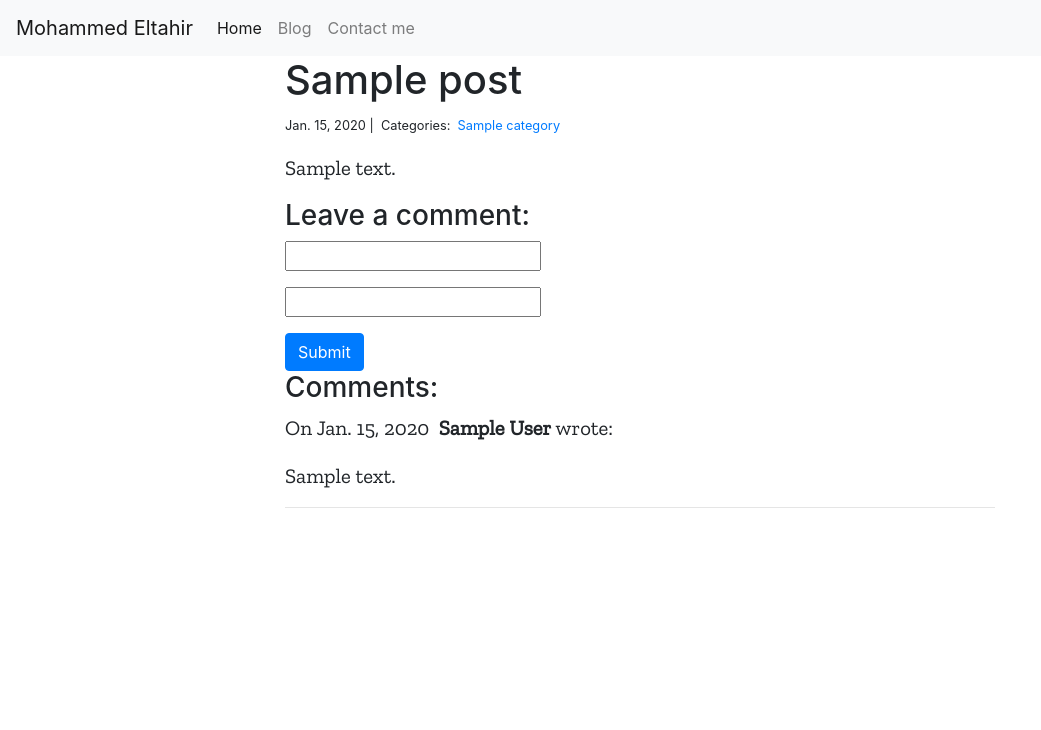
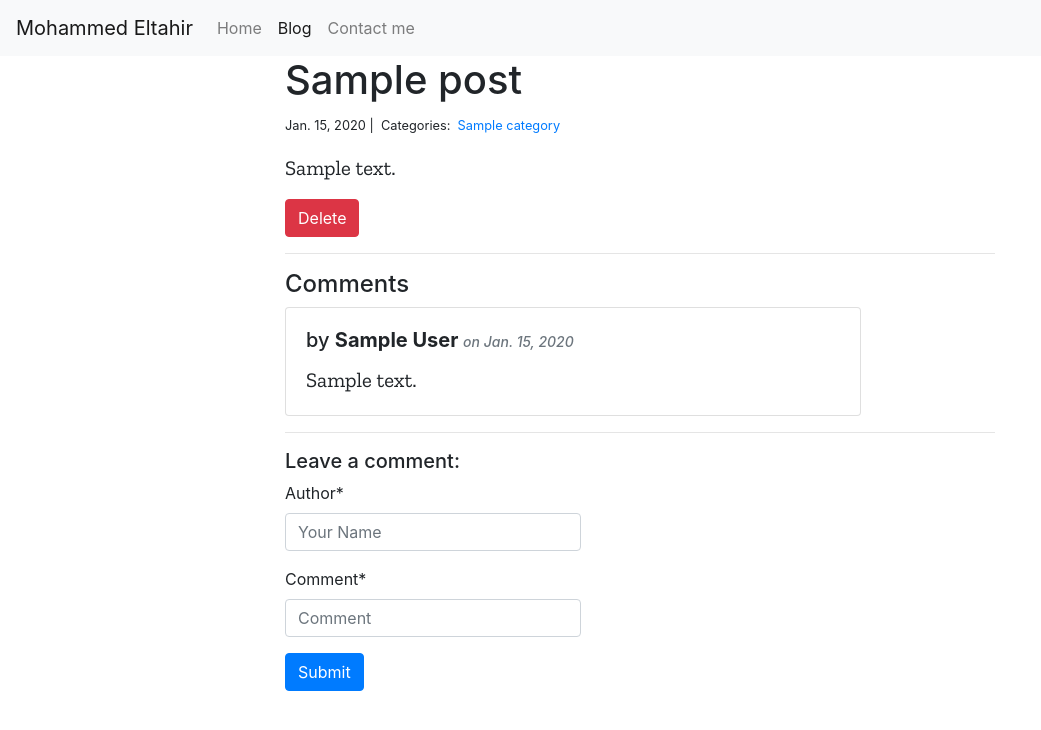
Before and after one commit to mseltahir/DjangoBlog, a Django app: page /blog/1 in a window 1280 px wide. Shown: the top 730 px of the page, without its empty margins (0-1041 px from the left). Run offline with Django 3.2, Linux system fonts and the light colour scheme; tables that the repository leaves empty hold one stand-in row (values such as "Sample post"); some libraries are stand-ins or nearby versions.

Commit message:
added delete feature, enhanced commenting, posting and styling

```diff
--- a/blog/forms.py
+++ b/blog/forms.py
@@ -1,12 +1,18 @@
 from django import forms
+from .models import Post
 
 
 class PostForm(forms.Form):
-    title = forms.CharField(max_length=200)
-    content = forms.CharField(max_length=3000)
-    author = forms.CharField(max_length=60)
+    author = forms.CharField(widget=forms.TextInput(
+        attrs={'placeholder': 'Your Name'}))
+    title = forms.CharField(widget=forms.TextInput(
+        attrs={'placeholder': 'Post Title'}))
+    content = forms.CharField(widget=forms.TextInput(
+        attrs={'placeholder': 'Content'}))
 
 
 class CommentForm(forms.Form):
-    author = forms.CharField(max_length=60)
-    comment = forms.CharField(max_length=1200)
+    author = forms.CharField(widget=forms.TextInput(
+        attrs={'placeholder': 'Your Name'}))
+    comment = forms.CharField(widget=forms.TextInput(
+        attrs={'placeholder': 'Comment', 'label': ''}))
--- a/blog/templates/blog/detail.html
+++ b/blog/templates/blog/detail.html
@@ -1,36 +1,65 @@
 {% extends "home/base.html" %}
+{% load crispy_forms_tags %}
+{% block nav %}
+<div class="collapse navbar-collapse" id="navbarNav">
+    <ul class="navbar-nav">
+        <li class="nav-item">
+            <a class="nav-link" href="{% url 'home:home_page' %}">Home</a>
+        </li>
+        <li class="nav-item active">
+            <a class="nav-link" href="{% url 'blog:blog_page' %}">Blog <span class="sr-only">(current)</span></a>
+        </li>
+        <li class="nav-item">
+            <a class="nav-link" href="#">Contact me</a>
+        </li>
+    </ul>
+</div>
+{% endblock %}
 {% block content %}
 <div class="col-md-8 offset-md-2">
     <h1>{{ post.title }}</h1>
     <small>
         {{ post.created_on.date }} |&nbsp;
+        {% if post.categories.all %}
         Categories:&nbsp;
         {% for category in post.categories.all %}
         <a href="{% url 'blog:blog_category' category.name %}">
             {{ category.name }}
         </a>&nbsp;
         {% endfor %}
+        {% endif %}
     </small>
-    <p>{{ post.content | linebreaks }}</p>
-    <h3>Leave a comment:</h3>
-    <form action="/blog/{{ post.pk }}" method="post">
+    <p class="container">{{ post.content |linebreaks }}</p>
+    <a href="{% url 'blog:delete_post' post.pk %}">
+        <button class="btn btn-danger">
+            Delete
+        </button>
+    </a>
+    <hr>
+    <h4>Comments</h4>
+    {% for comment in post.comments.all %}
+    <div class="card" style="width: 36rem;">
+        <div class="card-body">
+            <h5 class="card-title">by <b>{{ comment.author }} </b>
+                <span class="card-title mb-2 text-muted" style="font-size: 70%"><i>on
+                        {{comment.created_on.date }}&nbsp;</i> </span></h5>
+            <p class="card-text">{{comment.comment}}</p>
+        </div>
+    </div>
+    {% empty %}
+    <p style="font-size: 100%">(No comments yet)</p>
+    {% endfor %}
+    <hr>
+    <h5>Leave a comment:</h5>
+    <form action="/blog/{{ post.pk }}" method="post" class="container col-md-5 offset-md-0 px-0 mb-5">
         {% csrf_token %}
         <div class="form-group">
-            {{ form.author }}
+            {{ form.author|as_crispy_field }}
         </div>
         <div class="form-group">
-            {{ form.comment }}
+            {{ form.comment|as_crispy_field }}
         </div>
         <button type="submit" class="btn btn-primary">Submit</button>
     </form>
-    <h3>Comments:</h3>
-    {% for comment in post.comments.all %}
-    <p>
-        On {{comment.created_on.date }}&nbsp;
-        <b>{{ comment.author }}</b> wrote:
-    </p>
-    <p>{{ comment.comment }}</p>
-    <hr>
-    {% endfor %}
 </div>
 {% endblock %}
--- a/blog/urls.py
+++ b/blog/urls.py
@@ -7,5 +7,6 @@ urlpatterns = [
     path('', views.blog_page, name="blog_page"),
     path('<int:pk>', views.blog_detail, name='blog_detail'),
     path('new', views.blog_new_post, name='blog_new_post'),
-    path('<category>', views.blog_category, name='blog_category'),
+    path('<int:pk>/delete', views.delete_post, name='delete_post'),
+    path('categories/<category>', views.blog_category, name='blog_category'),
 ]
--- a/blog/views.py
+++ b/blog/views.py
@@ -1,4 +1,4 @@
-from django.shortcuts import render, redirect
+from django.shortcuts import render, redirect, get_object_or_404
 from django.http import HttpResponseRedirect
 from blog.models import Post, Comment
 from blog.forms import CommentForm, PostForm
@@ -60,3 +60,12 @@ def blog_category(request, category):
         'posts': Post.objects.filter(categories__name__contains=category).order_by('-created_on')
     }
     return render(request, 'blog/category.html', context=context)
+
+
+def delete_post(request, pk):
+    Post.objects.get(pk=pk).delete()
+    context = {
+        'title': 'Blog',
+        'posts': Post.objects.all().order_by('-created_on')
+    }
+    return HttpResponseRedirect('http://localhost:8000/blog')
--- a/home/templates/home/base.html
+++ b/home/templates/home/base.html
@@ -25,19 +25,8 @@
       aria-controls="navbarNav" aria-expanded="false" aria-label="Toggle navigation">
       <span class="navbar-toggler-icon"></span>
     </button>
-    <div class="collapse navbar-collapse" id="navbarNav">
-      <ul class="navbar-nav">
-        <li class="nav-item active">
-          <a class="nav-link" href="{% url 'home:home_page' %}">Home <span class="sr-only">(current)</span></a>
-        </li>
-        <li class="nav-item">
-          <a class="nav-link" href="{% url 'blog:blog_page' %}">Blog</a>
-        </li>
-        <li class="nav-item">
-          <a class="nav-link" href="#">Contact me</a>
-        </li>
-      </ul>
-    </div>
+    {% block nav %}
+    {% endblock %}
   </nav>
   <div class="container">
     {% block content %}{% endblock %}
```
Also changed, not shown: blog/templates/blog/blog.html (+15 -0 lines), blog/templates/blog/category.html (+15 -0 lines), blog/templates/blog/new_post.html (+26 -2 lines), home/templates/home/home.html (+15 -0 lines).
